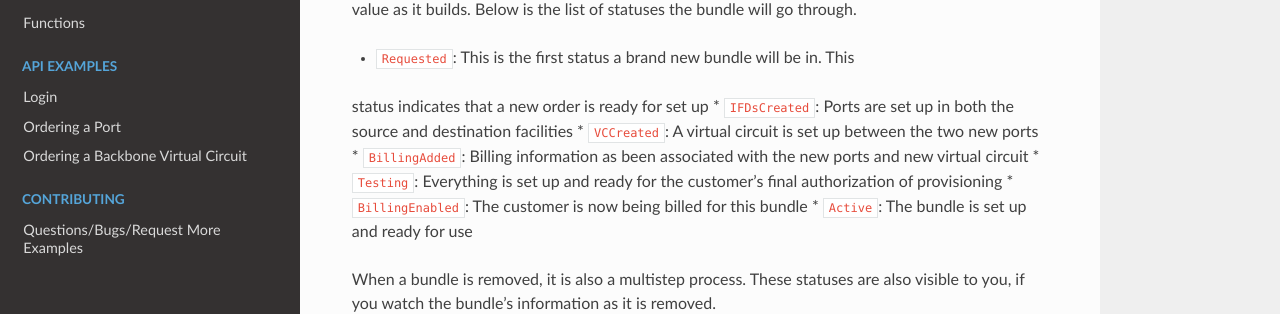
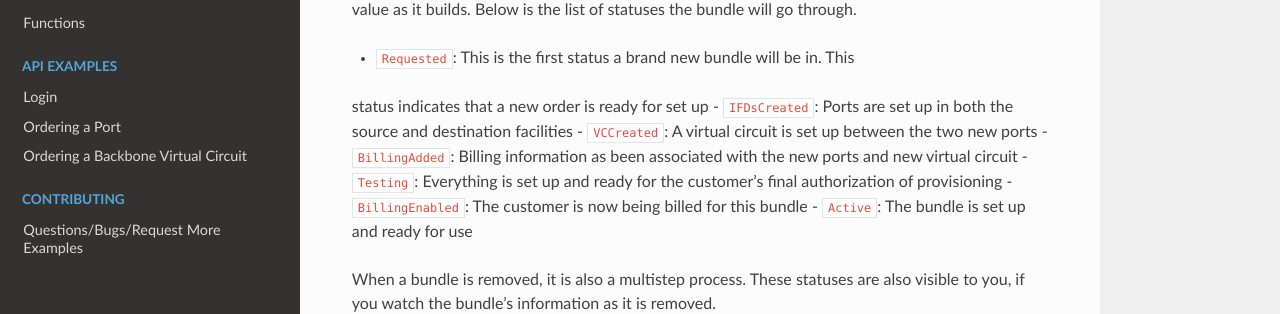
Before and after one commit to PacketFabric/packetfabric-api-examples, a Sphinx documentation site: the page built from docs/examples/orderpacketdirectbundle.rst, in a window 1280 px wide and 900 px high, scrolled down 3910 px. Shown: the part 257-571 px from the top of the window. Built offline with Sphinx 7.4.7 and the Read the Docs theme 2.0.0, drawn with Linux system fonts in a browser that asks for light colours.

Commit message:
Formatting fixes

```diff
--- a/docs/examples/orderpacketdirectbundle.rst
+++ b/docs/examples/orderpacketdirectbundle.rst
@@ -223,17 +223,17 @@ You are able to see the bundle progress through these steps by
 :ref:`watching the bundle information <example-pd-bundleinfo>` and the ``state``
 value as it builds. Below is the list of statuses the bundle will go through.
 
-* ``Requested``: This is the first status a brand new bundle will be in. This
+- ``Requested``: This is the first status a brand new bundle will be in. This
 status indicates that a new order is ready for set up
-* ``IFDsCreated``: Ports are set up in both the source and destination
+- ``IFDsCreated``: Ports are set up in both the source and destination
 facilities
-* ``VCCreated``: A virtual circuit is set up between the two new ports
-* ``BillingAdded``: Billing information as been associated with the new ports
+- ``VCCreated``: A virtual circuit is set up between the two new ports
+- ``BillingAdded``: Billing information as been associated with the new ports
 and new virtual circuit
-* ``Testing``: Everything is set up and ready for the customer's final
+- ``Testing``: Everything is set up and ready for the customer's final
 authorization of provisioning
-* ``BillingEnabled``: The customer is now being billed for this bundle
-* ``Active``: The bundle is set up and ready for use
+- ``BillingEnabled``: The customer is now being billed for this bundle
+- ``Active``: The bundle is set up and ready for use
 
 When a bundle is removed, it is also a multistep process. These statuses are
 also visible to you, if you watch the bundle's information as it is removed.
```
